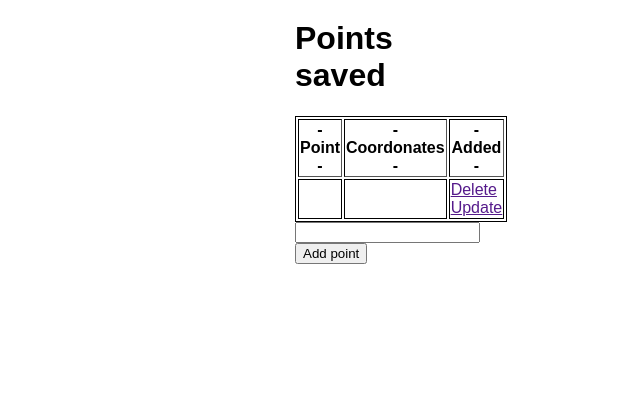
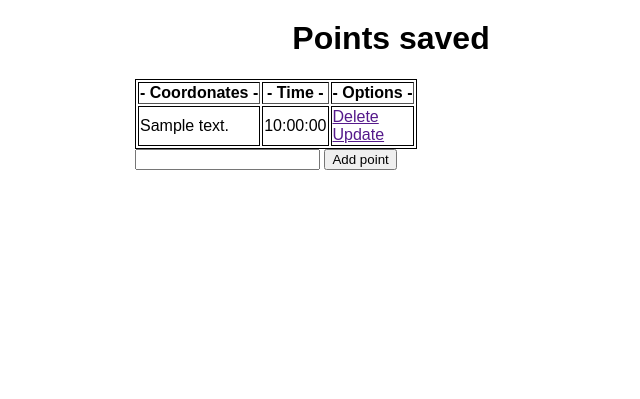
Before and after one commit to asmkwo/Upicity_2, a Python web app: template templates/index.html in a window 1280 px wide. Shown: the part 409-808 px from the top of the page, without its empty margins (249-889 px from the left). Run offline with Jinja, Linux system fonts and the light colour scheme; the template is opened without the code that fills it: most values are stand-ins (such as "Sample title", 1, 10 or a date in 2020); some libraries are stand-ins or nearby versions.

Commit message:
:zap: map working again :sparkles: table is displaying, allows to save points coordinates

```diff
--- a/static/css/style.css
+++ b/static/css/style.css
@@ -9,7 +9,7 @@
 
 #tab {
   height: 20%;
-  width: 15%;
+  width: 40%;
   margin-left: auto;
   margin-right: auto;
 }
--- a/templates/index.html
+++ b/templates/index.html
@@ -15,23 +15,26 @@
     ></script>
 
     <div class="'content" id="tab">
-      <h1>Points saved</h1>
+      <h1 style="text-align : center">Points saved</h1>
 
       <table border="1">
         <tr>
-          <th>- Point -</th>
           <th>- Coordonates -</th>
-          <th>- Added -</th>
+          <th>- Time -</th>
+          <th>- Options -</th>
         </tr>
+        {% for point in points%}
         <tr>
-          <td></td>
-          <td></td>
+          <td>{{point.content}}</td>
+          <td>{{point.date_created.time()}}</td>
+
           <td>
             <a href="">Delete</a>
             <br>
             <a href="">Update</a>
           </td>
         </tr>
+        {% endfor %}
       </table>
 
       <form action="/" method="POST">
```
Also changed, not shown: app.py (+15 -3 lines), test.db, 1 other file.
